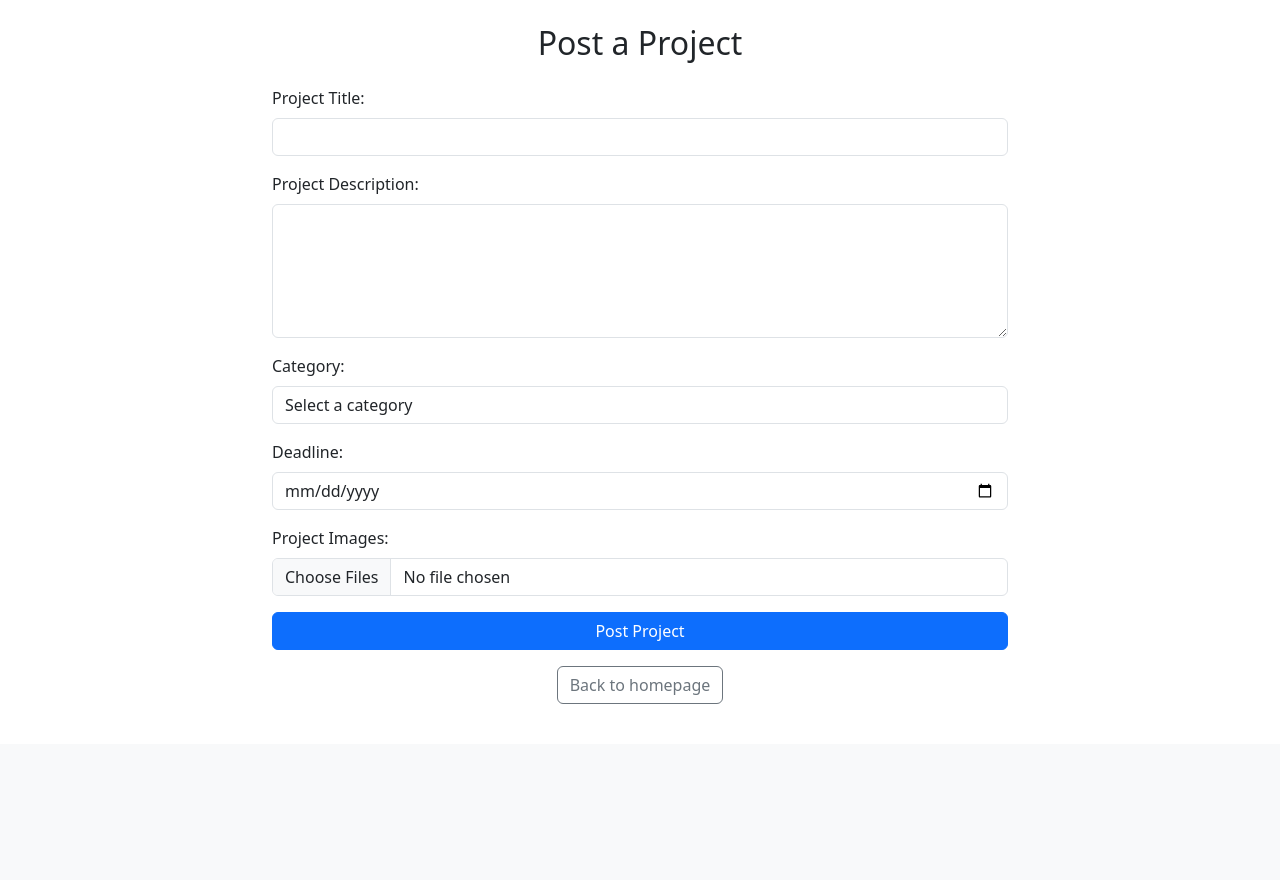
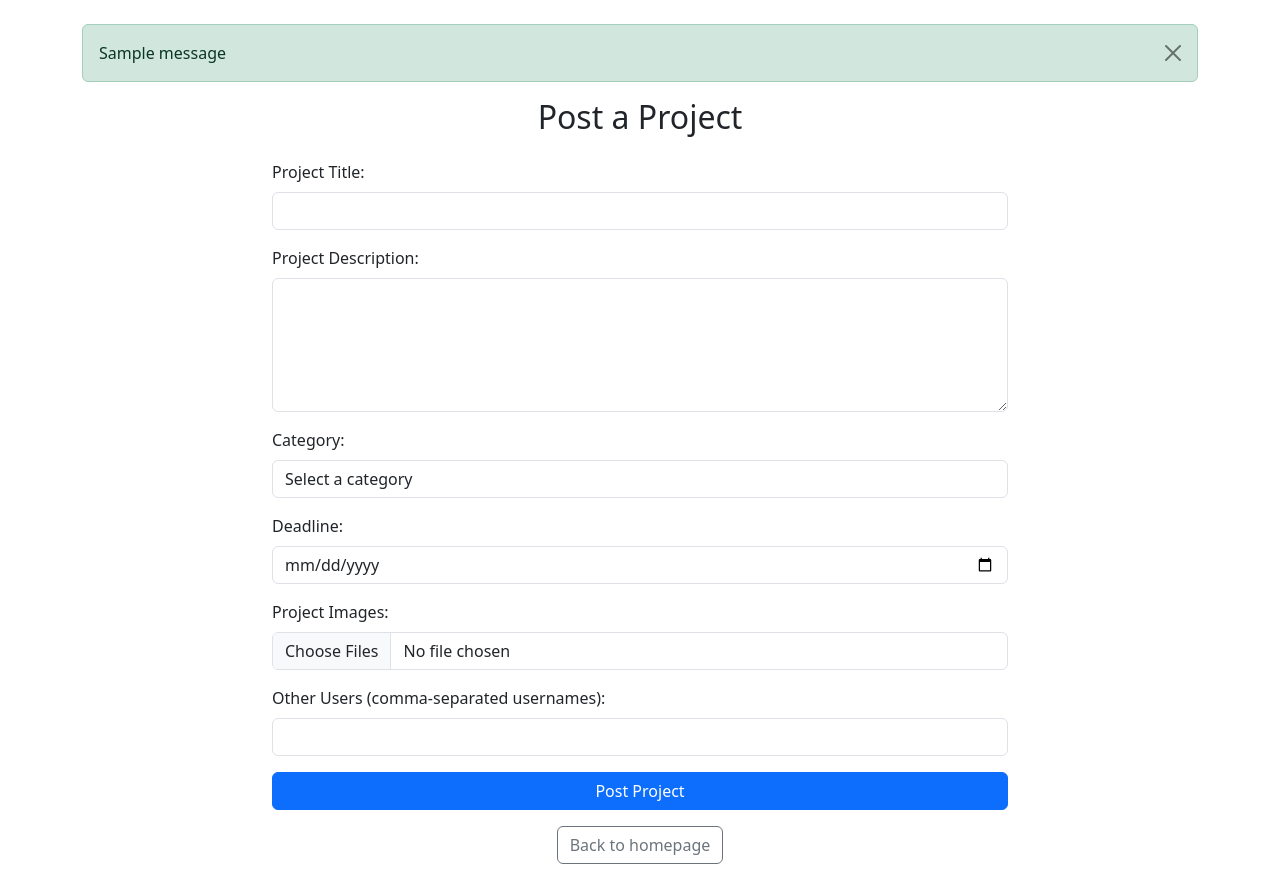
Before and after one commit to waltz47/Flask-Collab-Site, a Flask app: page /post-project in a window 1280 px wide. Shown: the part 56-936 px from the top of the page. Before the commit the page ends 760 px from the top, so only its background shows below. Run offline with Flask 3, Linux system fonts and the light colour scheme; the visitor is signed in with stand-in values (Sample User, id 1); tables that the repository leaves empty hold one stand-in row (values such as "Sample post"); one stand-in notice (Sample message) is shown.

Commit message:
Added multiple users on projects

```diff
--- a/app.py
+++ b/app.py
@@ -84,7 +84,38 @@ def post_project():
         category = request.form.get('category')
         deadline = request.form.get('deadline')
         deadline = datetime.strptime(deadline, '%Y-%m-%d') if deadline else None
+        other_users = request.form.get('users', '').split(',')
+        invalid_usernames = []
+        valid_users = []
+
+        # Validate all usernames
+        for username in other_users:
+            username = username.strip()
+
+            if username == owner:
+                continue
+
+            if username:
+                user = User.query.filter_by(username=username).first()
+                if user:
+                    valid_users.append(user)
+                else:
+                    invalid_usernames.append(username)
+
+        if invalid_usernames:
+            flash(f"Invalid usernames: {', '.join(invalid_usernames)}", 'error')
+            return render_template('post_project.html', title=title, description=description, category=category, deadline=deadline, users=request.form['users'])
+
+        # Create and add the project to the session
         p = Project(title=title, description=description, owner=owner, category=category, deadline=deadline)
+        db.session.add(p)
+        user = User.query.filter_by(username=owner).first()
+        if user:
+            p.users.append(user)
+        for user in valid_users:
+            if user not in p.users:
+                p.users.append(user)
+
         if 'images' in request.files:
             for image in request.files.getlist('images'):
                 if image and allowed_file(image.filename):
@@ -92,8 +123,7 @@ def post_project():
                     image_path = os.path.join(app.config['UPLOAD_DIR'], filename)
                     image.save(image_path)
                     p.add_image(filename)
-        db.session.add(p)
-        db.session.commit()
+        db.session.commit()  # Commit the session after all modifications
         return redirect(url_for('browse_projects'))
 
     return render_template('post_project.html')
--- a/templates/base.html
+++ b/templates/base.html
@@ -7,6 +7,7 @@
     <link href="https://cdn.jsdelivr.net/npm/bootstrap@5.3.0/dist/css/bootstrap.min.css" rel="stylesheet">
     <link rel="stylesheet" href="{{ url_for('static', filename='css/styles.css') }}"> <!-- Link to styles.css -->
 </head>
+
 <body>
     <nav class="navbar navbar-expand-lg navbar-light bg-light">
         <div class="container-fluid">
@@ -47,6 +48,18 @@
         </div>
     </nav>
     <div class="container mt-4">
+        {% with messages = get_flashed_messages(with_categories=true) %}
+            {% if messages %}
+                <div class="alert-container">
+                    {% for category, message in messages %}
+                        <div class="alert alert-{{ category }} alert-dismissible fade show" role="alert">
+                            {{ message }}
+                            <button type="button" class="btn-close" data-bs-dismiss="alert" aria-label="Close"></button>
+                        </div>
+                    {% endfor %}
+                </div>
+            {% endif %}
+        {% endwith %}
         {% block content %}{% endblock %}
     </div>
     <script src="https://cdn.jsdelivr.net/npm/bootstrap@5.3.0/dist/js/bootstrap.bundle.min.js"></script>
--- a/templates/browse_projects.html
+++ b/templates/browse_projects.html
@@ -25,7 +25,7 @@
 
     function createProjectElement(project) {
         return `<a href="/view-project/${project.id}" class="list-group-item list-group-item-action mb-1" id="project-${project.id}" style="display: block; text-decoration: none;">
-<div class="d-flex w-100 justify-content-between"><h5 class="mb-1">${project.title}</h5><small>Posted by: ${project.owner}</small></div><p class="mb-0">${project.description}</p>${project.images ? `<div class="image-grid mt-2">${project.images.split(',').map(image => `<img src="/static/uploads/${image.trim()}" class="img-fluid img-thumbnail project-image" alt="Project Image" onclick="event.stopPropagation()">`).join('')}</div>` : ''}</a>`;
+<div class="d-flex w-100 justify-content-between"><h5 class="mb-1">${project.title}</h5><small>Posted by: ${project.owner} (and ${project.users.length} others)</small></div><p class="mb-0">${project.description}</p>${project.images ? `<div class="image-grid mt-2">${project.images.split(',').map(image => `<img src="/static/uploads/${image.trim()}" class="img-fluid img-thumbnail project-image" alt="Project Image" onclick="event.stopPropagation()">`).join('')}</div>` : ''}</a>`;
     }
 
     async function loadMoreProjects() {
--- a/templates/post_project.html
+++ b/templates/post_project.html
@@ -7,28 +7,32 @@
         <form method="post" action="/post-project" enctype="multipart/form-data">
             <div class="mb-3">
                 <label for="title" class="form-label">Project Title:</label>
-                <input type="text" class="form-control" id="title" name="title" required>
+                <input type="text" class="form-control" id="title" name="title" value="{{ request.form.title or '' }}" required>
             </div>
             <div class="mb-3">
                 <label for="description" class="form-label">Project Description:</label>
-                <textarea class="form-control" id="description" name="description" rows="5" required></textarea>
+                <textarea class="form-control" id="description" name="description" rows="5" required>{{ request.form.description or '' }}</textarea>
             </div>
             <div class="mb-3">
                 <label for="category" class="form-label">Category:</label>
                 <select class="form-control" id="category" name="category">
                     <option value="">Select a category</option>
-                    <option value="hackathons">Hackathons</option>
-                    <option value="game jams">Game Jams</option>
-                    <option value="events">Events</option>
+                    <option value="hackathons" {% if request.form.category == 'hackathons' %}selected{% endif %}>Hackathons</option>
+                    <option value="game jams" {% if request.form.category == 'game jams' %}selected{% endif %}>Game Jams</option>
+                    <option value="events" {% if request.form.category == 'events' %}selected{% endif %}>Events</option>
                 </select>
             </div>
             <div class="mb-3">
                 <label for="deadline" class="form-label">Deadline:</label>
-                <input type="date" class="form-control" id="deadline" name="deadline">
+                <input type="date" class="form-control" id="deadline" name="deadline" value="{{ request.form.deadline or '' }}">
             </div>
             <div class="mb-3">
                 <label for="images" class="form-label">Project Images:</label>
                 <input type="file" class="form-control" id="images" name="images" multiple accept="image/*">
+            </div>
+            <div class="mb-3">
+                <label for="users" class="form-label">Other Users (comma-separated usernames):</label>
+                <input type="text" class="form-control" id="users" name="users" value="{{ request.form.users or '' }}">
             </div>
             <div class="d-grid gap-2">
                 <button type="submit" class="btn btn-primary">Post Project</button>
--- a/templates/view_project.html
+++ b/templates/view_project.html
@@ -6,6 +6,9 @@
 <p><strong>Category:</strong> {{ project.category }}</p>
 <p><strong>Deadline:</strong> {{ project.deadline }}</p>
 <p>{{ project.description }}</p>
+{% if project.users|length > 1 %}
+    <p><strong>Other Users:</strong> {{ project.users|rejectattr('username', 'equalto', project.owner)|map(attribute='username')|join(', ') }}</p>
+{% endif %}
 <div id="projectCarousel" class="carousel slide" data-bs-ride="carousel">
     <div class="carousel-inner">
         {% if project.project_images %}
```
Also changed, not shown: classes.py (+9 -1 lines), static/others/home_bg.jpg (added).
